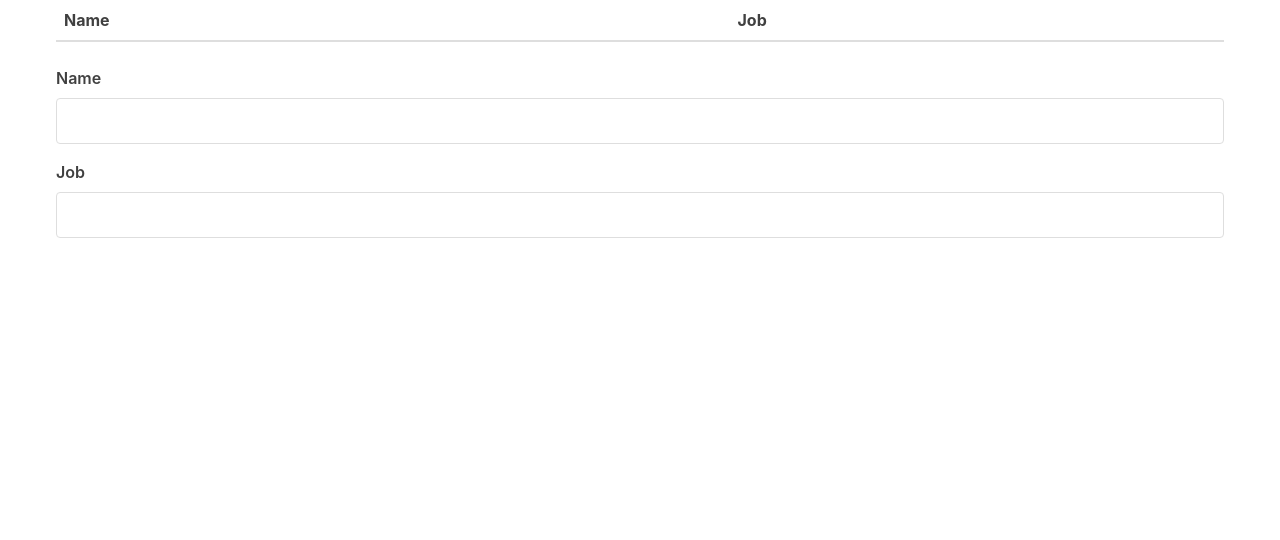
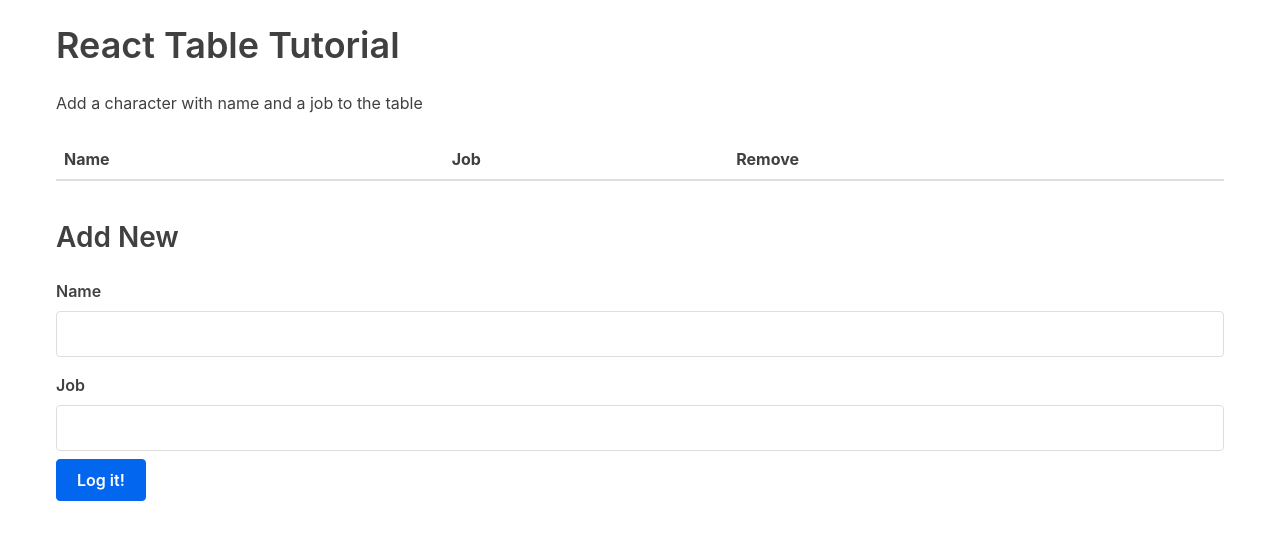
Before and after one commit to lfernandez79/reactTable, a React (Create React App) app: page / in a window 1280 px wide. Shown: the top 540 px of the page. Built offline with nearby package versions, Linux system fonts and the light colour scheme.

Commit message:
fixed table in job field, lower case needed-UGH

```diff
--- a/src/App.js
+++ b/src/App.js
@@ -14,19 +14,30 @@ class App extends Component {
         this.setState({
             characters: characters.filter((character, i) => {
                 return i !== index
-            }),
-        })
+            })
+        });
+    }
+
+    handleSubmit = character => {
+        this.setState({characters: [...this.state.characters, character]})
     }
 
     render() {
         const { characters } = this.state
         return (
             <div className="container">
-                <Table characterData={characters} removeCharacter={this.removeCharacter} />
-                <Form />
+                <h1>React Table Tutorial</h1>
+                <p>Add a character with name and a job to the table</p>
+
+                <Table characterData={characters}
+                removeCharacter={this.removeCharacter}
+                />
+                <h3>Add New</h3>
+
+                <Form handleSubmit={this.handleSubmit} />
             </div>
-        )
+        );
     }
 }
 
-export default App
+export default App;
--- a/src/Form.js
+++ b/src/Form.js
@@ -1,19 +1,27 @@
 import React, { Component } from 'react'
-// import { render } from "@testing-library/react"
+
 
 class Form extends Component {
     initialState = {
         name: "",
-        job: "",
-    }
+        job: ""
+    };
     state = this.initialState
 
 
     handleChange = event => {
-        const { name, value } = event.target
+        const { name, value } = event.target;
+
         this.setState ({
-            [name]: value,
-        })
+            [name]: value
+        });
+        console.log(event.target)
+    }
+
+    submitForm = (event) => {
+        event.preventDefault();
+        this.props.handleSubmit(this.state);
+        this.setState(this.initialState)
     }
 
     render() {
@@ -26,6 +34,9 @@ class Form extends Component {
 
                 <label htmlFor="job">Job</label>
                 <input type="text" name="job" id="job" value={job} onChange={this.handleChange} />
+
+                <input type="button" value="Log it!" onClick={this.submitForm} />
+
             </form>
         );
     }
--- a/src/table.js
+++ b/src/table.js
@@ -1,4 +1,4 @@
-import React, { Component } from "react"
+import React from "react"
 
 const TableHeader = () => {
     return (
@@ -6,9 +6,10 @@ const TableHeader = () => {
             <tr>
                 <th>Name</th>
                 <th>Job</th>
+                <th>Remove</th>
             </tr>
         </thead>
-    )
+    );
 }
 
 const TableBody = props => {
@@ -17,27 +18,28 @@ const TableBody = props => {
         return (
             <tr key={index}>
                 <td>{row.name}</td>
-                <td>{row.Job}</td>
+                <td>{row.job}</td>
                 <td>
                     <button onClick={() => props.removeCharacter(index)}>Delete</button>
                 </td>
             </tr>
-        )
-    })
+        );
+    });
+
     return <tbody>{rows}</tbody>
 }
 
 
 const Table = props => {
-    const { characterData, removeCharacter } = props
+    const { characterData, removeCharacter } = props;
 
         return (
             <table>
                 <TableHeader />
                 <TableBody characterData={characterData} removeCharacter={removeCharacter}/>
             </table>
-        )
+        );
     }
 
 
-export default Table
+export default Table;
```
